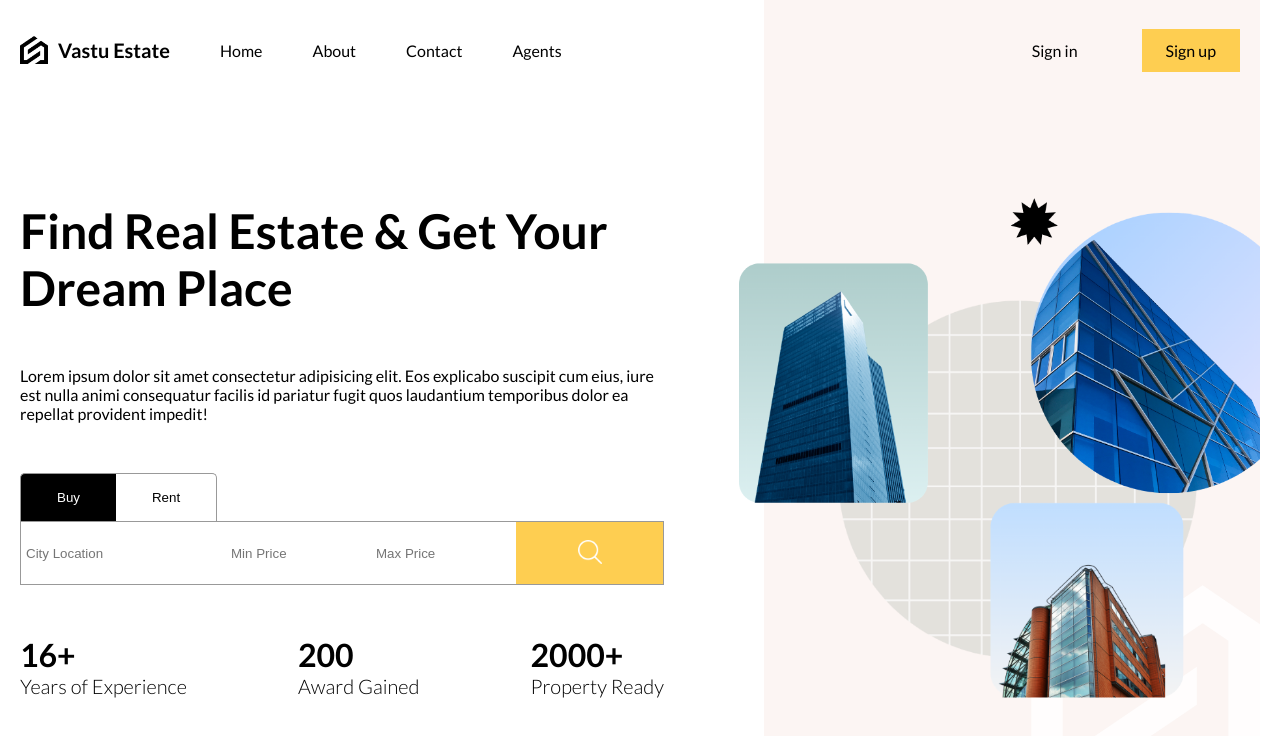
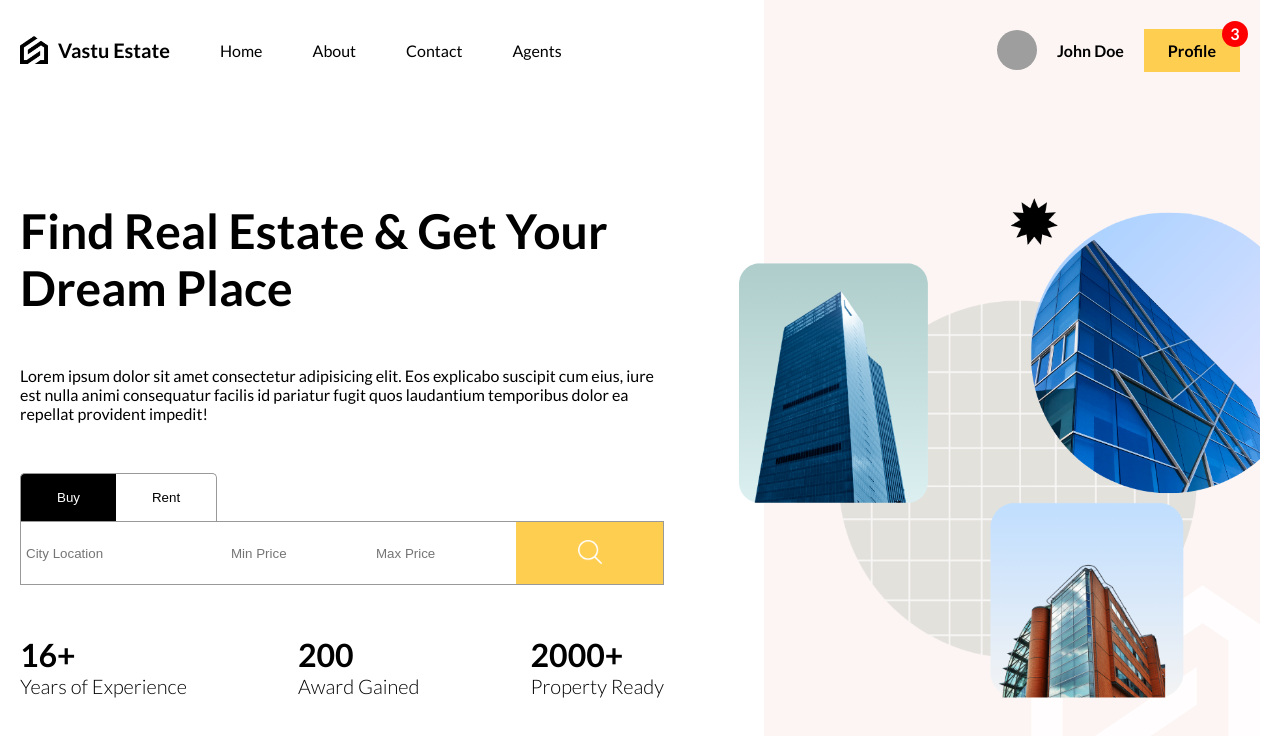
Before and after one commit to siddhbhalodia/real-estate-app, a React (Vite) app: page / in a window 1280 px wide. Shown: the top 736 px of the page. Built offline with nearby package versions, Linux system fonts and the light colour scheme; grey boxes are pictures that could not be loaded.

Commit message:
added profile page

```diff
--- a/src/App.jsx
+++ b/src/App.jsx
@@ -7,6 +7,7 @@ import {
 import ListPage from "./routes/listPage/listPage";
 import Layout from "./routes/layout/layout";
 import SinglePage from "./routes/singlePage/singlePage";
+import ProfilePage from "./routes/profilePage/profilePage";
 
 function App() {
 
@@ -26,6 +27,10 @@ function App() {
         {
           path: "/:id",
           element: <SinglePage/>
+        },
+        {
+          path: "/profile",
+          element: <ProfilePage/>
         }
       ]
     }
--- /dev/null
+++ b/src/components/list/List.jsx
@@ -0,0 +1,14 @@
+import './list.scss'
+import Card from '../card/Card'
+import { listData } from '../../lib/dummydata'
+
+
+export default function List() {
+  return (
+    <div className='list'>
+    {listData.map(item=>(
+      <Card key={item.id} item={item}/>
+    ))}
+  </div>
+  )
+}
--- /dev/null
+++ b/src/components/list/list.scss
@@ -0,0 +1,5 @@
+.list{
+    display: flex;
+    flex-direction: column;
+    gap: 50px;
+}
--- a/src/components/navbar/Navbar.jsx
+++ b/src/components/navbar/Navbar.jsx
@@ -1,8 +1,10 @@
 import { useState } from "react"
 import "./navbar.scss"
+import { Link } from "react-router-dom";
 
 function Navbar(){
     const[open,setOpen] = useState(false)
+    const user = true;
     return (
         <nav>
             <div className="left">
@@ -16,8 +18,19 @@ function Navbar(){
                 <a href="/">Agents</a>
             </div>
             <div className="right">
+               {user ? (<div className="user">
+                <img src="https://www.hostinger.com/tutorials/wp-content/uploads/sites/2/2021/09/how-to-write-a-blog-post.png" alt="" />
+                <span>John Doe</span>
+                <Link to="/profile" className="profile">
+                    <div className="notification">3</div>
+                    <span>Profile</span>
+                </Link>
+               </div>) : (
+                <>
                 <a href="/">Sign in</a>
-                <a href="/" className="register">Sign up</a>
+                    <a href="/" className="register">Sign up</a>
+                </>
+                )}
                 <div className="menuIcon">
                     <img src="/menu.png" alt="" onClick = {()=>setOpen((prev) => !prev)}/>
                 </div>
--- a/src/components/navbar/navbar.scss
+++ b/src/components/navbar/navbar.scss
@@ -62,6 +62,42 @@ nav{
             margin: 20px;
         }
 
+        .user{
+            display: flex;
+            align-items: center;
+            font-weight: bold;
+
+            img{
+                width: 40px;
+                height: 40px;
+                border-radius: 50%;
+                object-fit: cover;
+                margin-right: 20px;
+            }
+
+            .profile{
+                padding: 12px 24px;
+                background-color: #fece51;
+                cursor: pointer;
+                border: none;
+                position: relative;
+
+                .notification{
+                    position: absolute;
+                    top: -8px;
+                    right: -8px;
+                    background-color: red;
+                    color: white;
+                    border-radius: 50%;
+                    width: 26px;
+                    height: 26px;
+                    display: flex;
+                    align-items: center;
+                    justify-content: center;
+                }
+            }
+        }
+
         .register{
             background-color: #fece51;
             // display: flex;
--- /dev/null
+++ b/src/routes/profilePage/profilePage.jsx
@@ -0,0 +1,34 @@
+import List from '../../components/list/List'
+import './profilePage.scss'
+
+export default function ProfilePage() {
+  return (
+    <div className='profilePage'>
+        <div className='details'>
+            <div className="wrapper">
+                <div className="title">
+                    <h1>User Information</h1>
+                    <button>Update profile</button>
+                </div>
+                <div className="info">
+                    <span>Avatar: <img src="https://www.hostinger.com/tutorials/wp-content/uploads/sites/2/2021/09/how-to-write-a-blog-post.png" alt="" /></span>
+                    <span>Username : <b>John Doe</b></span>
+                    <span>Username : <b>john@gmail.com</b></span>
+                </div>
+                <div className="title">
+                    <h1>My List</h1>
+                    <button>Create New Post</button>
+                </div>
+                <List />
+                <div className="title">
+                    <h1>Saved List</h1>
+                </div>
+                <List />
+            </div>
+        </div>
+        <div className='chatContainer'>
+            <div className="wrapper"></div>
+        </div>
+    </div>
+  )
+}
--- /dev/null
+++ b/src/routes/profilePage/profilePage.scss
@@ -0,0 +1,73 @@
+.profilePage {
+    display: flex;
+    height: 100%;
+
+    .details {
+      flex: 3;
+      overflow-y: scroll;
+      padding-bottom: 50px;
+
+      .wrapper{
+        padding-right: 50px;
+        display: flex;
+        flex-direction: column;
+        gap: 50px;
+
+        .title{
+          display: flex;
+          align-items: center;
+          justify-content: space-between;
+
+          h1{
+            font-weight: 300;
+          }
+
+          button{
+            padding: 12px 24px;
+            background-color: #fece51;
+            cursor: pointer;
+            border: none;
+          }
+        }
+
+        .info{
+          display: flex;
+          flex-direction: column;
+          gap: 20px;
+
+          span{
+            display: flex;
+            align-items: center;
+            gap: 20px;
+          }
+
+          button{
+            width: 100px;
+            background-color: teal;
+            border: none;
+            color: white;
+            padding: 10px 20px;
+            cursor: pointer;
+            border-radius: 5px;
+          }
+
+          img{
+            width: 40px;
+            height: 40px;
+            border-radius: 50%;
+            object-fit: cover;
+          }
+        }
+      }
+    }
+    .chatContainer {
+      flex: 2;
+      background-color: #fcf5f3;
+      height: 100%;
+
+      .wrapper{
+        padding: 0px 20px;
+        height: 100%;
+      }
+    }
+  }
```
Also changed, not shown: src/lib/dummydata.js (renamed from src/lib/dummydata.jsx).
